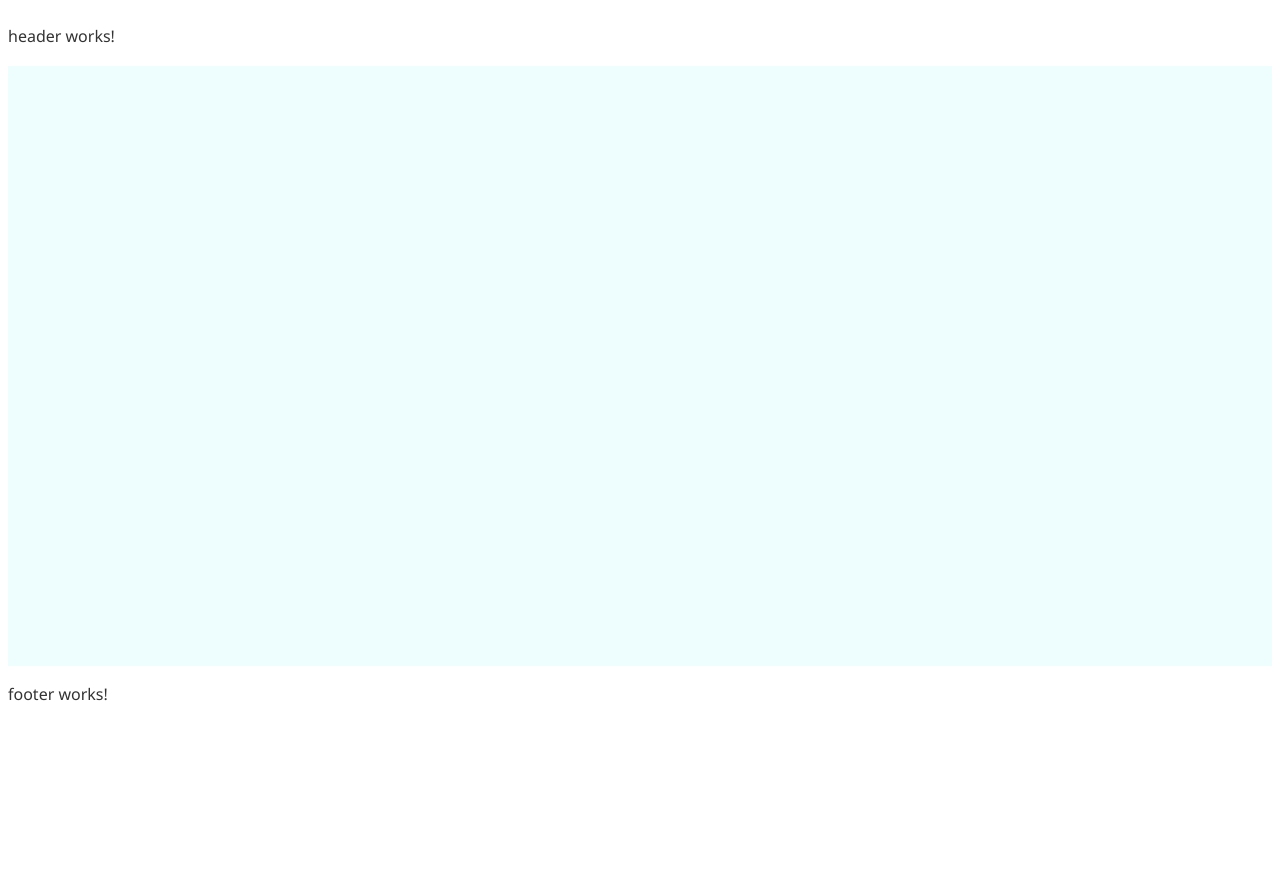
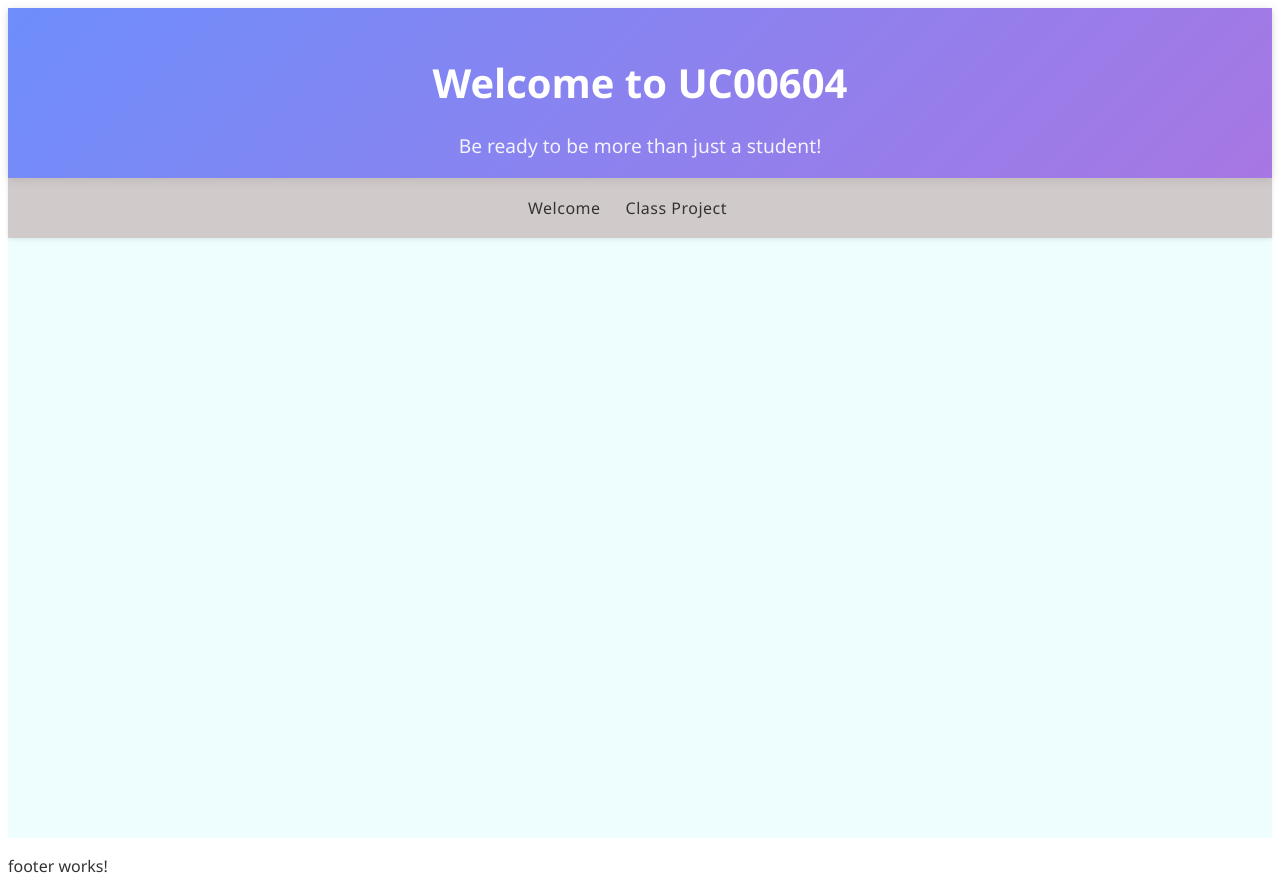
Before and after one commit to Filipabarreto/exemplo-2, an Angular app: page / in a window 1280 px wide. Before the commit the page ends 808 px from the top, so only its background shows below. Built offline with nearby package versions, Linux system fonts and the light colour scheme.

Commit message:
informaçao comp.header.css,header.html,header.ts,

```diff
--- a/src/app/componentes/header/header.css
+++ b/src/app/componentes/header/header.css
@@ -0,0 +1,130 @@
+/* header.component.scss */
+.header {
+    width: 100%;
+    min-height: max-content;
+    background-color: #d1caca;
+    box-shadow: 0 2px 4px rgba(0, 0, 0, 0.1);
+    display: flex;
+    flex-wrap: wrap;
+    justify-content: center;
+    text-align: center;
+    align-items: center;
+  }
+   /* Cabeçalho local */
+   .local-header {
+    position: relative;
+    width: 100%;
+    background: linear-gradient(135deg, #6e8efb, #a777e3);
+    color: white;
+    box-shadow: 0 2px 10px rgba(0, 0, 0, 0.1);
+  }
+
+  .local-header-content {
+    max-width: 1200px;
+    margin: 0 auto;
+    padding: 1rem .5rem;
+    text-align: center;
+  }
+
+  .local-header-content h1 {
+    font-size: 2.5rem;
+    margin-bottom: 1rem;
+    font-weight: 700;
+  }
+
+  .local-header-content p {
+    font-size: 1.2rem;
+    opacity: 0.9;
+    max-width: 800px;
+    margin: 0 auto;
+  }
+
+  .nav-content {
+    max-width: 1200px;
+    min-height: 60px;
+    margin: 0 auto;
+    padding: 0 16px;
+    display: flex;
+    flex-wrap: wrap;
+    align-content: center;
+    align-items: center;
+    height: max-content;
+    gap: 25px;
+    background-size: var(--animation-background-size);
+    animation: var(--animation-move-gradient);
+  }
+
+  .logo-link {
+    /* color: #333; */
+    font-size: 1.5rem;
+    font-weight: bold;
+    text-decoration: none;
+    transition: color 0.3s ease;
+
+    &:hover {
+      color: #007bff;
+    }
+  }
+
+  .spacer {
+    flex: 1;
+  }
+
+  .logo-link {
+    font-family: inherit; /* Herda a fonte do elemento pai */
+    font-weight: 500; /* Peso médio para suavidade (não muito fino nem muito negrito) */
+    font-size: 1rem; /* Tamanho padrão ou ajuste conforme necessário */
+    letter-spacing: 0.5px; /* Pequeno espaçamento entre letras para melhor legibilidade */
+    line-height: 1.5; /* Espaçamento confortável entre linhas */
+    color: #333; /* Cor suave (ajuste para o tom desejado) */
+    text-decoration: none; /* Remove sublinhado padrão */
+    transition: all 0.3s ease; /* Transição suave para hover/focus */
+
+    /* Efeito suave ao interagir */
+    &:hover, &:focus {
+        color: #007bff; /* Cor azul suave no hover (pode ajustar) */
+        text-decoration: underline; /* Sublinhado sutil no hover */
+        text-underline-offset: 3px; /* Distância do sublinhado */
+        text-decoration-thickness: 1px; /* Espessura fina do sublinhado */
+    }
+
+    /* Melhoria para acessibilidade no foco */
+    &:focus {
+        outline: 2px solid rgba(0, 123, 255, 0.3);
+        outline-offset: 2px;
+    }
+}
+
+  /* Responsividade */
+  @media (max-width: 768px) {
+    .header {
+      display: flex;
+      flex-wrap: wrap-reverse;
+      justify-content: center;
+      align-items: center;
+      align-content: center;
+
+
+    }
+    .local-header-content {
+      max-height: 190px;
+    }
+    .nav-content {
+      max-height: 120px;
+      margin-top: 15%;
+    }
+
+    .logo-link {
+      font-size: 1.25rem;
+    }
+  }
+
+  @media (max-width: 480px) {
+    .nav-container {
+      padding: 0 12px;
+    }
+
+    .logo-link {
+      font-size: 1.1rem;
+    }
+  }
--- a/src/app/componentes/header/header.html
+++ b/src/app/componentes/header/header.html
@@ -1 +1,18 @@
-<p>header works!</p>
+<header class="header">
+  <div class="local-header">
+    <div class="local-header-content">
+      <h1>Welcome to UC00604</h1>
+      <p>Be ready to be more than just a student!</p>
+    </div>
+
+  </div>
+  <div class="nav-content">
+    <!-- Link à esquerda -->
+    <a routerLink="/class/Welcome" class="logo-link">Welcome</a>
+    <a routerLink="/class/project" class="logo-link">Class Project</a>
+
+    <!-- Espaço para outros elementos à direita se necessário -->
+    <div class="spacer"></div>
+  </div>
+  <!-- </nav> -->
+</header>
--- a/src/app/componentes/header/header.ts
+++ b/src/app/componentes/header/header.ts
@@ -1,8 +1,9 @@
 import { Component } from '@angular/core';
+import { RouterLink } from '@angular/router';
 
 @Component({
   selector: 'app-header',
-  imports: [],
+  imports: [RouterLink],
   templateUrl: './header.html',
   styleUrl: './header.css',
 })
```
Also changed, not shown: 1 other file (tests, documents, lock files or other folders).
